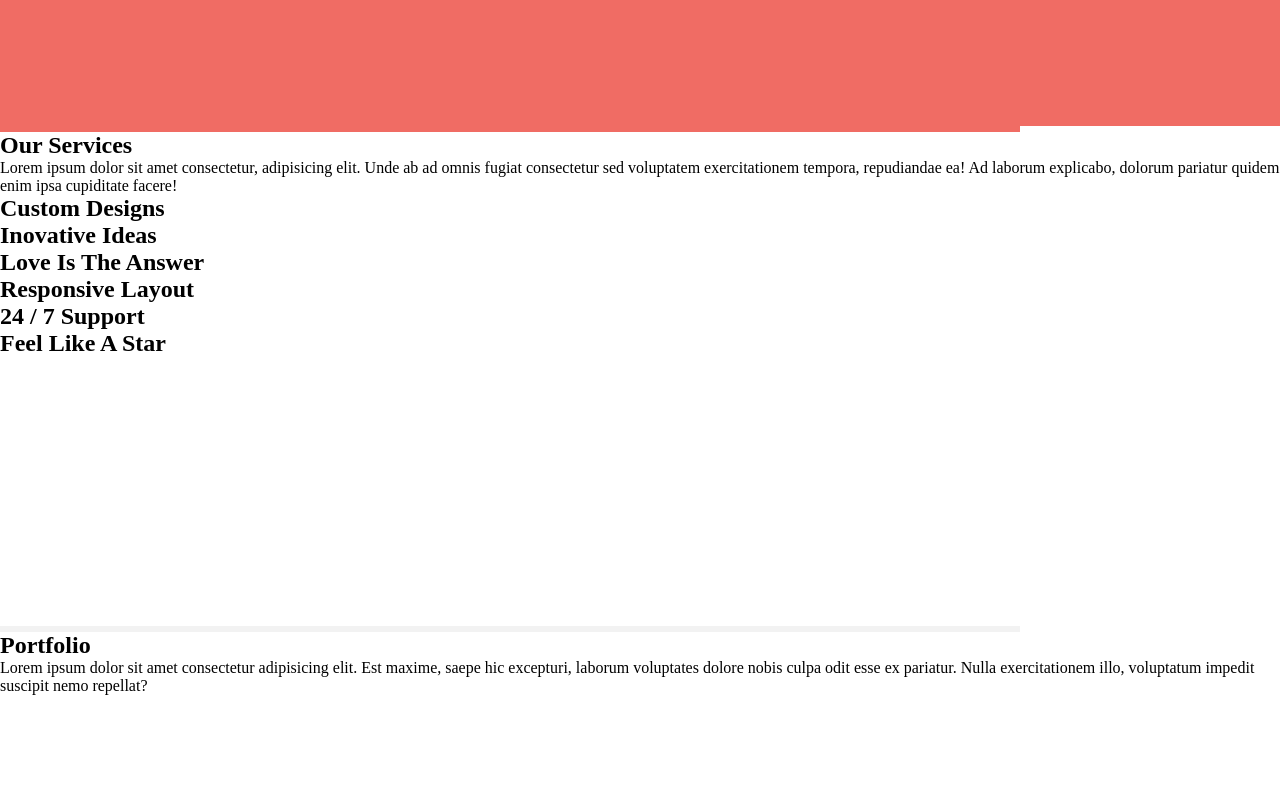
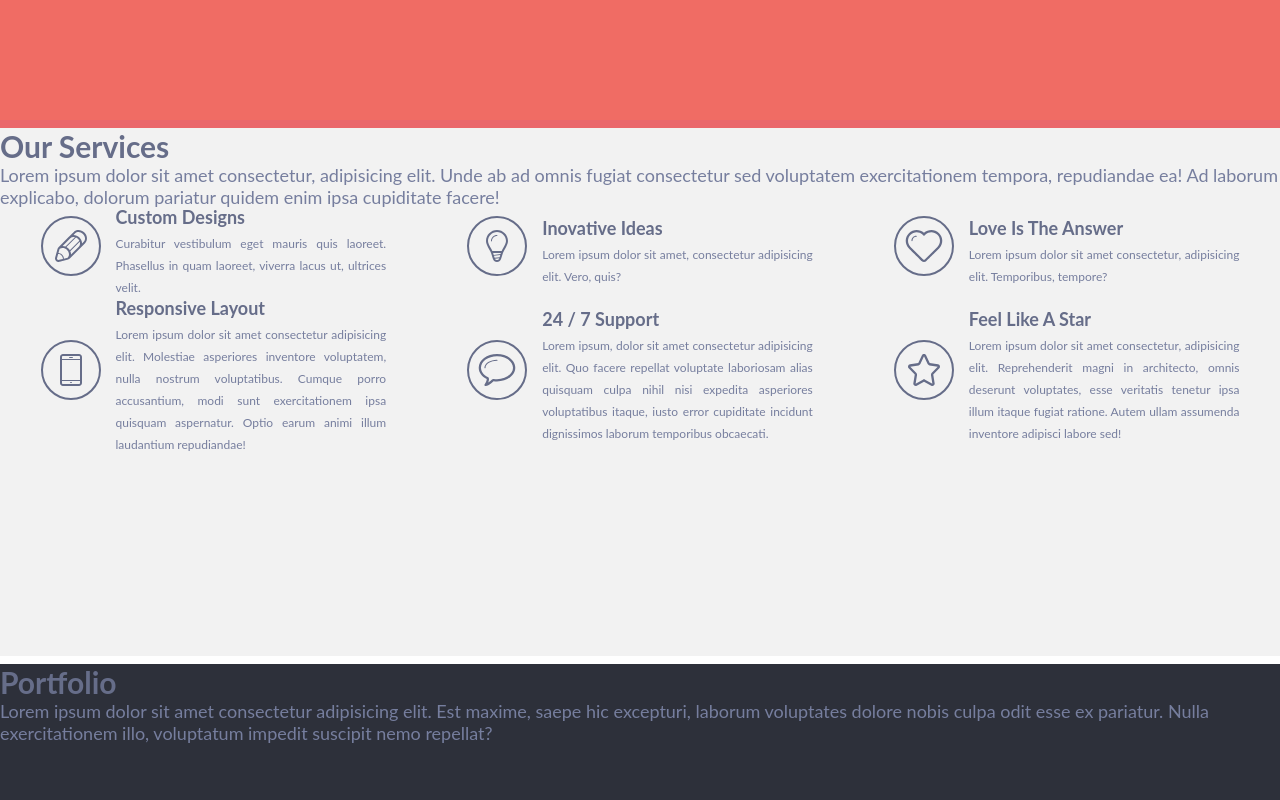
Before and after one commit to Kastilhos/AWWcor-Flder, a website built with webpack: page src/index.html in a window 1280 px wide. Shown: the part 680-1480 px from the top of the page. Built offline with nearby package versions, Linux system fonts and the light colour scheme.

Commit message:
Building sections

```diff
--- a/src/app.scss
+++ b/src/app.scss
@@ -1,26 +1,44 @@
 $base-red: #F06C64;
 $base-blue: #2D303A;
 $base-white: #F2F2F2;
+$border-red: #EA676B;
+$border-blue: #323746;
+$border-white: #ffffff;
 $section-headers: #666D89;
 $section-description: #767E9E;
+$section-light: #F0D8D9;
+$navbar-h: 13vh;
+$bars-h: 1vh;
+$footer-h: 10vh;
 
 * {
     box-sizing: border-box;
     left: 0;
-    top: 0;
     margin: 0;
     padding: 0;
+    max-width: 100%;
 }
+
 html {
-    scroll-padding-top: 95px;
+    scroll-padding-top: $bars-h+$navbar-h;
     scroll-behavior: smooth;
+    font-family: 'Lato';
+    font-style: normal;
+    font-size: 12px;
+}
+
+body {
+    position: absolute;
+    top: $navbar-h;
 }
 
 #fixed-nav {
     position: fixed;
-    width: 1020px;
-    height: 89px;
+    top: 0;
+    width: 100vw;
+    height: $navbar-h;
     background-color: $base-blue;
+    z-index: 100;
 
     h1 {
         position: absolute;
@@ -29,10 +47,8 @@ html {
         left: 40px;
         top: 29px;
 
-        font-family: 'Lato';
-        font-style: normal;
         font-weight: 700;
-        font-size: 25px;
+        font-size: 2.1rem;
         line-height: 30px;
         letter-spacing: -0.03em;
         color: #ffffff;
@@ -58,36 +74,113 @@ html {
         letter-spacing: -0.035em;
     }
 }
+
 #home {
     width: 100vw;
-    height: 100vh;
+    height: 100vh - ($bars-h+$navbar-h);
     background-color: $base-red;
 }
+
 #services {
-    height: 494px;
+    height: 80vh - ($bars-h+$navbar-h);
+    background-color: $base-white;
+
+    #service-board {
+        display: flex;
+        flex-direction: row;
+        flex-wrap: wrap;
+        align-items: center;
+        justify-content: space-around;
+    }
+
+    .service-cards {
+        display: flex;
+        flex-direction: row;
+        align-items: center;
+        width: 27vw;
+
+        .round-frames {
+            position: relative;
+            margin: -15px 15px 0 0;
+            border: solid 2px #666D89;
+            border-radius: 50%;
+            min-width: 60px;
+            min-height: 60px;
+
+            img {
+                position: absolute;
+                display: block;
+                width: 100%;
+                height: 32px;
+                margin-top: -16px;
+                top: 50%;
+            }
+        }
+
+        .section-headers {
+            font-size: 1.5rem;
+            line-height: 18px;
+        }
+
+        .section-description {
+            font-size: 1rem;
+            text-align: justify;
+            margin-top: 7px;
+            line-height: 22px;
+        }
+    }
 }
 
 #portfolio {
-    height: 864px;
+    height: 120vh - ($bars-h+$navbar-h);
+    background-color: $base-blue;
+}
+
+#about {
+    height: 100vh - ($bars-h+$navbar-h);
+    background-color: $base-white;
+}
+
+#contact {
+    height: 100vh - ($bars-h+$navbar-h+$footer-h);
+    background-color: $base-red;
+}
+
+footer {
+    height: $footer-h;
+    background-color: $base-blue;
 }
 
 %common-bar {
-    width: 1020px;
-    height: 6px;
+    width: 100vw;
+    height: $bars-h;
 }
 
 .bar-blue {
     @extend %common-bar;
-    background-color: $base-blue;
-    position: relative;
-    left: 0px;
-    top: 89px;
+    background-color: $border-blue;
 }
+
 .bar-red {
     @extend %common-bar;
-    background-color: $base-red;
+    background-color: $border-red;
 }
+
 .bar-white {
     @extend %common-bar;
-    background-color: $base-white;
+    background-color: $border-white;
 }
+
+.section-headers {
+    color: $section-headers;
+    font-size: 2.5rem;
+}
+
+.section-description {
+    color: $section-description;
+    font-size: 1.5rem;
+}
+
+.section-light {
+    color: $section-light
+}
--- a/src/index.html
+++ b/src/index.html
@@ -29,50 +29,69 @@
     <div class="bar-red"></div>
 
     <section id="services">
-        <h1>Our Services</h1>
-        <p>Lorem ipsum dolor sit amet consectetur, adipisicing elit. Unde ab ad omnis fugiat consectetur sed voluptatem
-            exercitationem tempora, repudiandae ea! Ad laborum explicabo, dolorum pariatur quidem enim ipsa cupiditate
-            facere!</p>
-        <div id="service-cards">
-            <div id="round-frames"></div>
+        <h1 class="section-headers">Our Services</h1>
+        <p class="section-description">Lorem ipsum dolor sit amet consectetur, adipisicing elit. Unde ab ad omnis fugiat consectetur sed voluptatem exercitationem tempora, repudiandae ea! Ad laborum explicabo, dolorum pariatur quidem enim ipsa cupiditate facere!</p>
+        <div id="service-board">
+            <div class="service-cards">
+                <div class="round-frames">
+                    <img src="./assets/services-item-1--nocircle.svg" alt="">
+                </div>
                 <div>
-                <h2>Custom Designs</h2>
-                <p></p>
+                    <h2 class="section-headers">Custom Designs</h2>
+                    <p class="section-description">Curabitur vestibulum eget mauris quis laoreet. Phasellus in quam
+                        laoreet, viverra lacus ut, ultrices velit.</p>
                 </div>
             </div>
-        <div id="service-cards">
-            <div id="round-frames"></div>
+            <div class="service-cards">
+                <div class="round-frames">
+                    <img src="./assets/services-item-2--nocircle.svg" alt="">
+                </div>
                 <div>
-                <h2>Inovative Ideas</h2>
-                <p></p>
+                    <h2 class="section-headers">Inovative Ideas</h2>
+                    <p class="section-description">Lorem ipsum dolor sit amet, consectetur adipisicing elit. Vero, quis?</p>
                 </div>
             </div>
-        <div id="service-cards">
-            <div id="round-frames"></div>
+            <div class="service-cards">
+                <div class="round-frames">
+                    <img src="./assets/services-item-3--nocircle.svg" alt="">
+                </div>
                 <div>
-                <h2>Love Is The Answer</h2>
-                <p></p>
+                    <h2 class="section-headers">Love Is The Answer</h2>
+                    <p class="section-description">Lorem ipsum dolor sit amet consectetur, adipisicing elit. Temporibus, tempore?</p>
                 </div>
             </div>
-        <div id="service-cards">
-            <div id="round-frames"></div>
+            <div class="service-cards">
+                <div class="round-frames">
+                    <img src="./assets/services-item-4--nocircle.svg" alt="">
+                </div>
                 <div>
-                <h2>Responsive Layout</h2>
-                <p></p>
+                    <h2 class="section-headers">Responsive Layout</h2>
+                    <p class="section-description">Lorem ipsum dolor sit amet consectetur adipisicing elit. Molestiae
+                        asperiores inventore voluptatem, nulla nostrum voluptatibus. Cumque porro accusantium, modi sunt
+                        exercitationem ipsa quisquam aspernatur. Optio earum animi illum laudantium repudiandae!</p>
                 </div>
             </div>
-        <div id="service-cards">
-            <div id="round-frames"></div>
+            <div class="service-cards">
+                <div class="round-frames">
+                    <img src="./assets/services-item-5--nocircle.svg" alt="">
+                </div>
                 <div>
-                <h2>24 / 7 Support</h2>
-                <p></p>
+                    <h2 class="section-headers">24 / 7 Support</h2>
+                    <p class="section-description">Lorem ipsum, dolor sit amet consectetur adipisicing elit. Quo facere
+                        repellat voluptate laboriosam alias quisquam culpa nihil nisi expedita asperiores voluptatibus
+                        itaque, iusto error cupiditate incidunt dignissimos laborum temporibus obcaecati.</p>
                 </div>
             </div>
-        <div id="service-cards">
-            <div id="round-frames"></div>
+            <div class="service-cards">
+                <div class="round-frames">
+                    <img src="./assets/services-item-6--nocircle.svg" alt="">
+                </div>
                 <div>
-                <h2>Feel Like A Star</h2>
-                <p></p>
+                    <h2 class="section-headers">Feel Like A Star</h2>
+                    <p class="section-description">Lorem ipsum dolor sit amet consectetur, adipisicing elit.
+                        Reprehenderit magni in architecto, omnis deserunt voluptates, esse veritatis tenetur ipsa illum
+                        itaque fugiat ratione. Autem ullam assumenda inventore adipisci labore sed!</p>
+                </div>
             </div>
         </div>
     </section>
@@ -80,8 +99,9 @@
     <div class="bar-white"></div>
 
     <section id="portfolio">
-        <h1>Portfolio</h1>
-        <p>Lorem ipsum dolor sit amet consectetur adipisicing elit. Est maxime, saepe hic excepturi, laborum voluptates
+        <h1 class="section-headers">Portfolio</h1>
+        <p class="section-description">Lorem ipsum dolor sit amet consectetur adipisicing elit. Est maxime, saepe hic
+            excepturi, laborum voluptates
             dolore nobis culpa odit esse ex pariatur. Nulla exercitationem illo, voluptatum impedit suscipit nemo
             repellat?</p>
         <div>
@@ -103,15 +123,16 @@
     <div class="bar-blue"></div>
 
     <section id="about">
-        <h1>About us</h1>
-        <p>Lorem ipsum dolor sit, amet consectetur adipisicing elit. Minus officiis quae aliquam rem culpa adipisci quos
+        <h1 class="section-headers">About us</h1>
+        <p class="section-description">Lorem ipsum dolor sit, amet consectetur adipisicing elit. Minus officiis quae
+            aliquam rem culpa adipisci quos
             nostrum saepe debitis, nobis assumenda sapiente possimus dolorem ratione doloremque porro voluptatum totam
             odit?</p>
         <div>
             <div class="cards">
                 <img src="" alt="">
-                <h2></h2>
-                <p></p>
+                <h2 class="section-headers"></h2>
+                <p class="section-description"></p>
                 <div class="round-frames"></div>
                 <div class="round-frames"></div>
                 <div class="round-frames"></div>
@@ -119,8 +140,8 @@
             </div>
             <div class="cards">
                 <img src="" alt="">
-                <h2></h2>
-                <p></p>
+                <h2 class="section-headers"></h2>
+                <p class="section-description"></p>
                 <div class="round-frames"></div>
                 <div class="round-frames"></div>
                 <div class="round-frames"></div>
@@ -128,8 +149,8 @@
             </div>
             <div class="cards">
                 <img src="" alt="">
-                <h2></h2>
-                <p></p>
+                <h2 class="section-headers"></h2>
+                <p class="section-description"></p>
                 <div class="round-frames"></div>
                 <div class="round-frames"></div>
                 <div class="round-frames"></div>
@@ -140,31 +161,33 @@
     <div class="bar-white"></div>
 
     <section id="contact">
-        <h1>Get a Quote</h1>
-        <p>Lorem ipsum dolor, sit amet consectetur adipisicing elit. Alias reiciendis earum assumenda tempora repellat
+        <h1 class="section-light">Get a Quote</h1>
+        <p class="section-light">Lorem ipsum dolor, sit amet consectetur adipisicing elit. Alias reiciendis earum
+            assumenda tempora repellat
             sed. Facilis distinctio qui laudantium dolore ea possimus cumque, rem itaque suscipit. Cum nulla temporibus
             necessitatibus.</p>
         <form action="">
-            <input type="text" name="" id="" placeholder="Name (Required)" required>
-            <input type="email" name="" id="" placeholder="Email (Required)" required>
-            <input type="text" name="" id="" placeholder="Subject">
-            <textarea name="" id="" cols="30" rows="10" placeholder="Describe your project in detail..."></textarea>
+            <input type="text" name="name" id="name" placeholder="Name (Required)" required>
+            <input type="email" name="email" id="email" placeholder="Email (Required)" required>
+            <input type="text" name="Subject" id="subject" placeholder="Subject">
+            <textarea name="description" id="description" cols="30" rows="10"
+                placeholder="Describe your project in detail..."></textarea>
             <input type="submit" value="Send">
         </form>
         <div>
             <div>
-                <h2>
+                <h2 class="section-light">
                     Contact Information
                 </h2>
-                <p>
+                <p class="section-light">
                     Lorem ipsum dolor sit amet consectetur adipisicing elit. Sed natus error porro eum veritatis
                     exercitationem quis minus! Quidem unde pariatur rem enim nulla, nam sit sint iusto minus fuga sed!
                 </p>
             </div>
             <address>
-                <p></p>
-                <p></p>
-                <p></p>
+                <p class="section-light"></p>
+                <p class="section-light"></p>
+                <p class="section-light"></p>
             </address>
         </div>
     </section>
@@ -178,4 +201,5 @@
         <div class="round-frames"></div>
     </footer>
 </body>
+
 </html>
```
Lines whose indentation alone changed are shown as unchanged.
